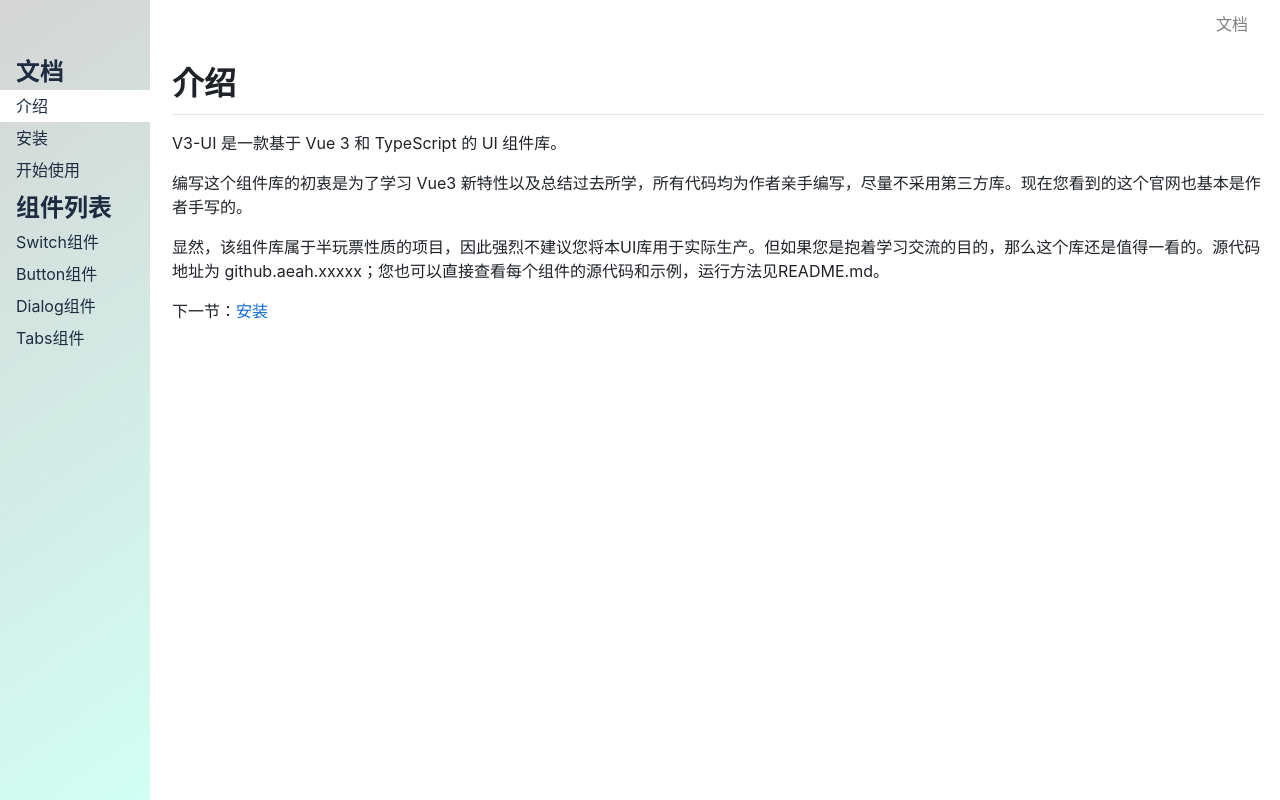
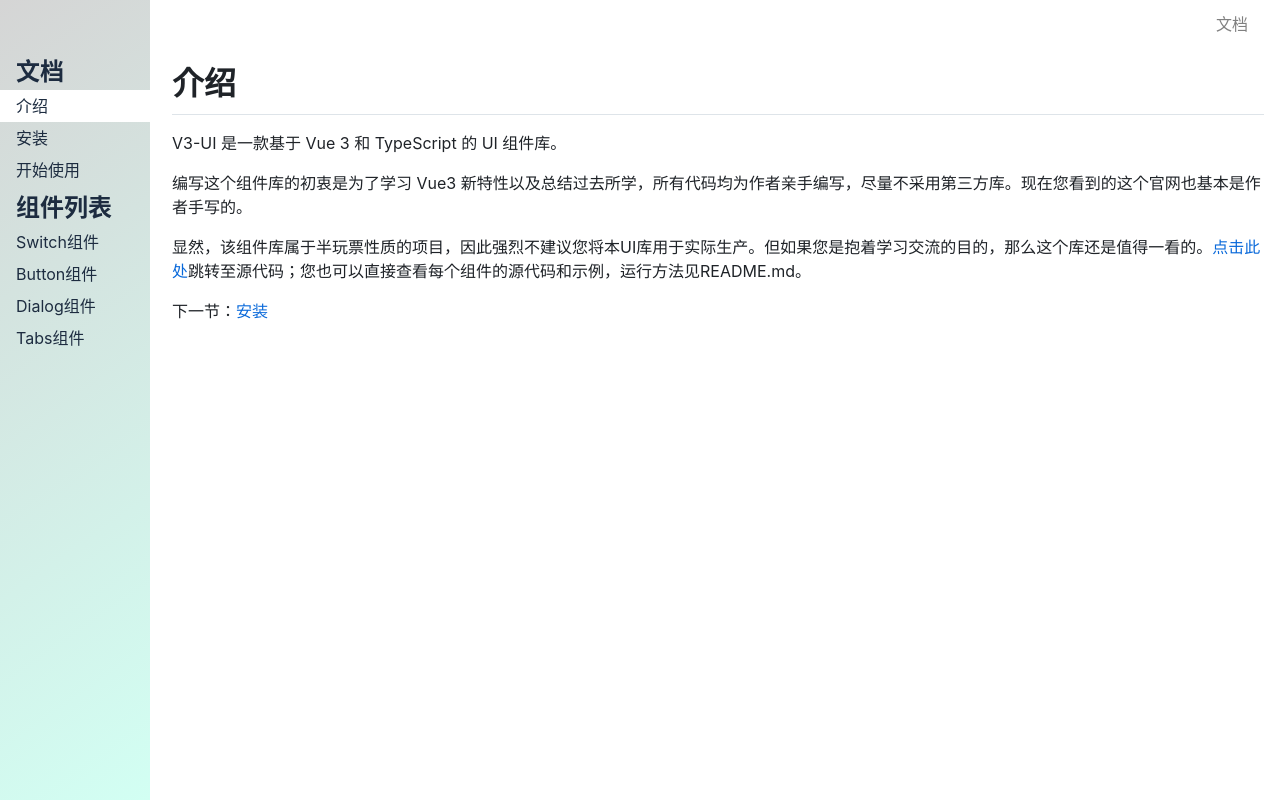
Before and after one commit to AeahKa/V3-UI, a Vue app: page /#/doc/intro in a window 1280 px wide. Built offline with nearby package versions, Linux system fonts and the light colour scheme.

Commit message:
更新源代码地址

```diff
--- a/src/views/Intro.vue
+++ b/src/views/Intro.vue
@@ -3,8 +3,8 @@
     <h1>介绍</h1>
     <p>V3-UI 是一款基于 Vue 3 和 TypeScript 的 UI 组件库。</p>
     <p>编写这个组件库的初衷是为了学习 Vue3 新特性以及总结过去所学，所有代码均为作者亲手编写，尽量不采用第三方库。现在您看到的这个官网也基本是作者手写的。</p>
-    <p>显然，该组件库属于半玩票性质的项目，因此强烈不建议您将本UI库用于实际生产。但如果您是抱着学习交流的目的，那么这个库还是值得一看的。源代码地址为
-      github.aeah.xxxxx；您也可以直接查看每个组件的源代码和示例，运行方法见README.md。</p>
+    <p>显然，该组件库属于半玩票性质的项目，因此强烈不建议您将本UI库用于实际生产。但如果您是抱着学习交流的目的，那么这个库还是值得一看的。<a
+        href="https://github.com/AeahKa/V3-UI">点击此处</a>跳转至源代码；您也可以直接查看每个组件的源代码和示例，运行方法见README.md。</p>
 
     <p>下一节：<a href="#/doc/install">安装</a></p>
   </article>
```
